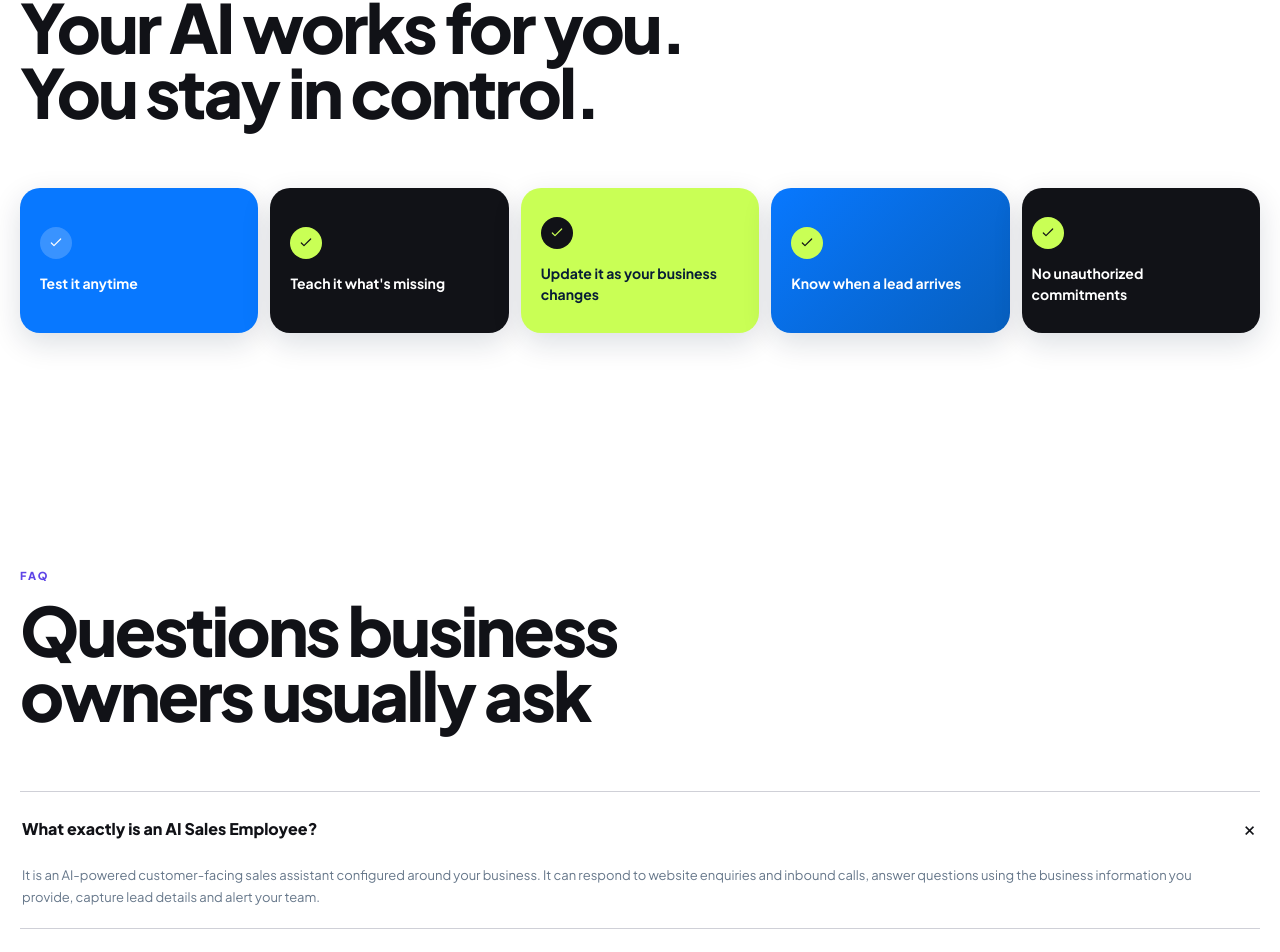
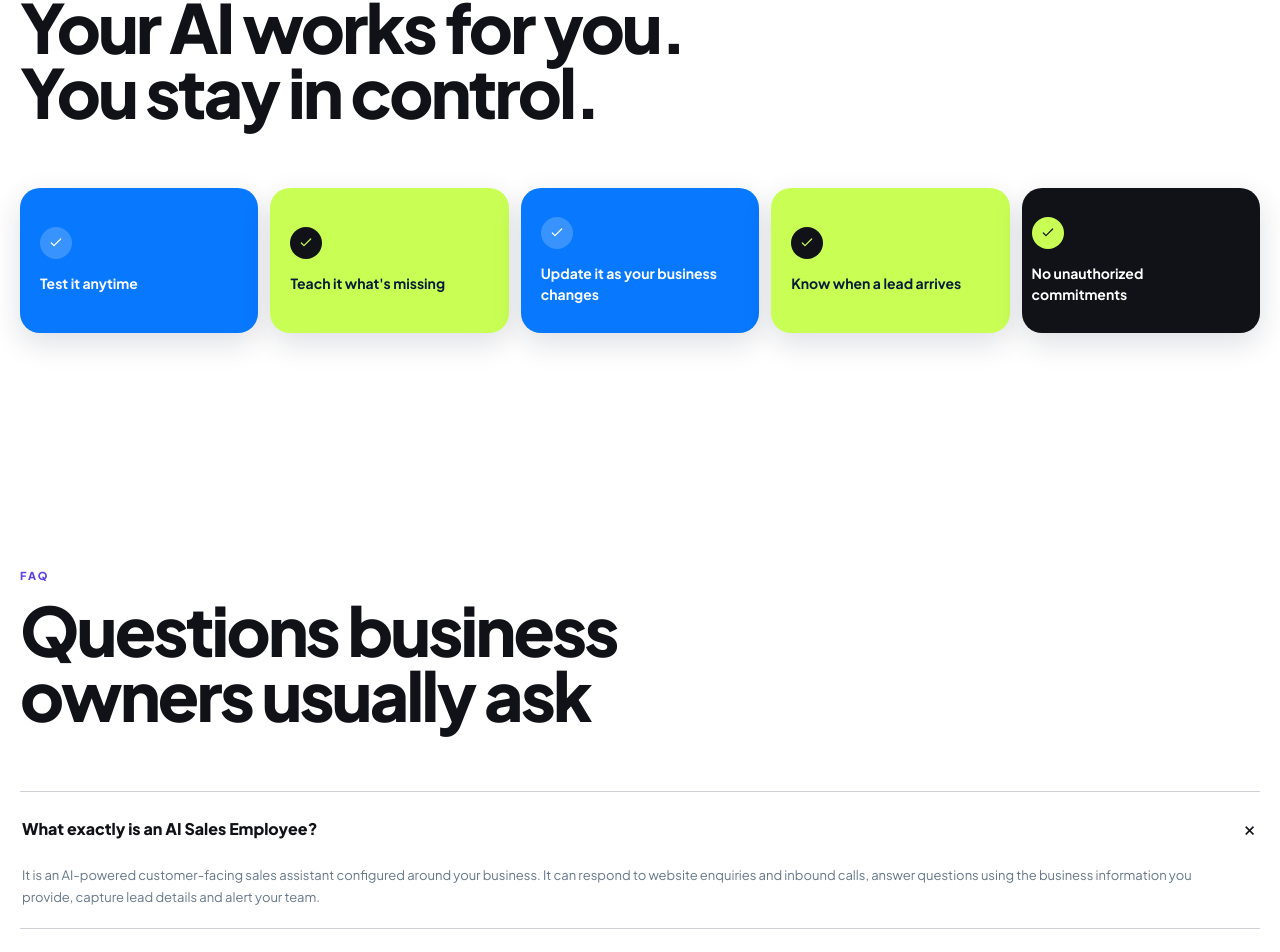
Before and after one commit to utkarshchaturvedi1/pulsetech-engine, a Next.js app: page / in a window 1280 px wide. Shown: the part 6830-7782 px from the top of the page. Built offline with nearby package versions, Linux system fonts and the light colour scheme.

Commit message:
Balance blue and green control cards

```diff
--- a/src/components/landing/landing.css
+++ b/src/components/landing/landing.css
@@ -94,8 +94,8 @@
 .pt-transfer-line{background:#454650}.pt-transfer-line i{background:#c9ff55;box-shadow:0 0 16px #c9ff55}
 .pt-control-section{padding-top:90px}.pt-control-rail{gap:12px}
 .pt-control-rail>div{border:0!important;border-radius:20px!important;box-shadow:0 10px 30px rgba(7,29,54,.14)}
-.pt-control-rail>div:nth-child(1){background:#0878ff!important;color:#fff}.pt-control-rail>div:nth-child(2){background:#111217!important;color:#fff}.pt-control-rail>div:nth-child(3){background:#c9ff55!important;color:#071d36}.pt-control-rail>div:nth-child(4){background:linear-gradient(135deg,#0878ff,#075fbe)!important;color:#fff}
-.pt-control-rail>div strong{color:inherit}.pt-control-rail span{background:rgba(255,255,255,.2);color:#fff}.pt-control-rail>div:nth-child(2) span,.pt-control-rail>div:nth-child(4) span{background:#c9ff55;color:#111217}.pt-control-rail>div:nth-child(3) span{background:#111217;color:#c9ff55}
+.pt-control-rail>div:nth-child(1){background:#0878ff!important;color:#fff}.pt-control-rail>div:nth-child(2){background:#c9ff55!important;color:#071d36}.pt-control-rail>div:nth-child(3){background:#0878ff!important;color:#fff}.pt-control-rail>div:nth-child(4){background:#c9ff55!important;color:#071d36}
+.pt-control-rail>div strong{color:inherit}.pt-control-rail span{background:rgba(255,255,255,.2);color:#fff}.pt-control-rail>div:nth-child(2) span,.pt-control-rail>div:nth-child(4) span{background:#111217;color:#c9ff55}
 .pt-control-rail .pt-control-strong{background:#111217!important;color:#fff}.pt-control-rail .pt-control-strong strong{color:#fff}.pt-control-rail .pt-control-strong span{background:#c9ff55;color:#111217}
 .pt-faq-item button{font-size:16px}.pt-faq-list{border-top-color:#cfd0d7}.pt-faq-item{border-bottom-color:#cfd0d7}
 .pt-final-cta{margin-top:50px;margin-bottom:50px;border-radius:34px;background:#6544ff;color:#fff}
```
